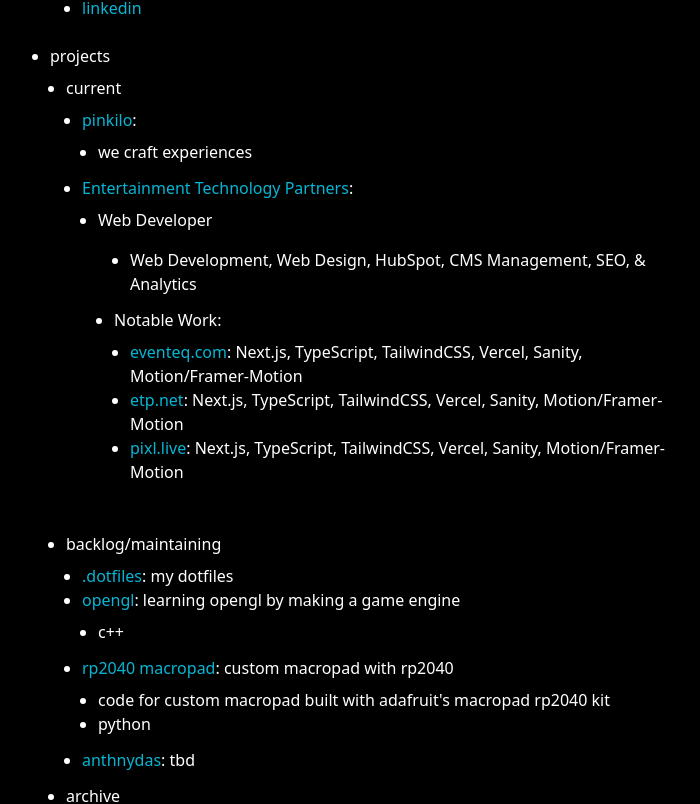
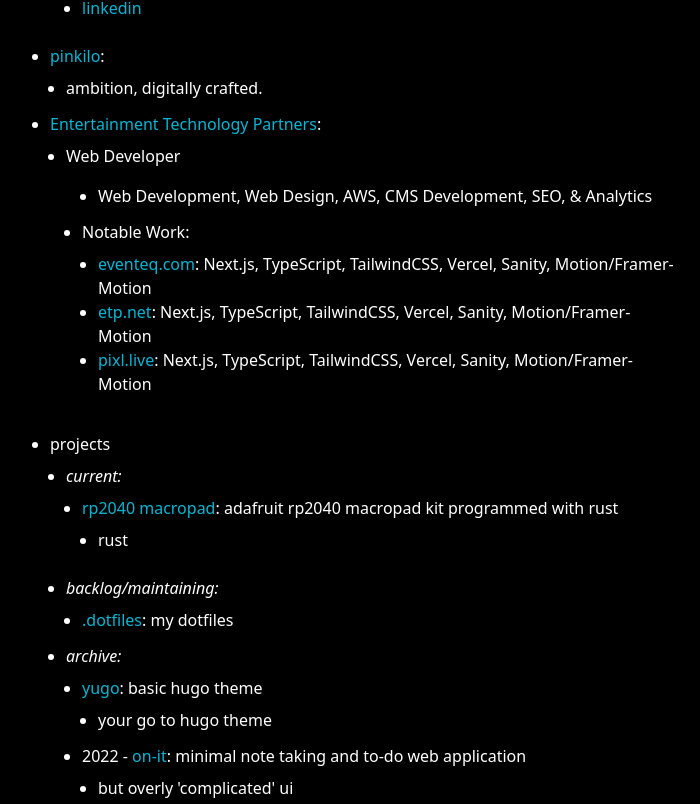
Before and after one commit to byanthny/anthnydas.com, a Next.js app: page / in a window 1280 px wide. Shown: the part 272-1076 px from the top of the page, without its empty margins (286-986 px from the left). Built offline with nearby package versions, Linux system fonts and the light colour scheme.

Commit message:
feat: minor adjustments to content

```diff
--- a/components/Items.tsx
+++ b/components/Items.tsx
@@ -23,15 +23,11 @@
           </li>
         </ul>
       </ul>
-      <li>projects</li>
-      <ul>
-        <li>current</li>
-        <ul>
       <li>
         <a href="https://github.com/pinkilo">pinkilo</a>:
       </li>
       <ul>
-            <li>we craft experiences</li>
+        <li>ambition, digitally crafted.</li>
       </ul>
       <li>
         <a href="https://etp.net">Entertainment Technology Partners</a>:
@@ -41,8 +37,8 @@
         <ul>
           <ul>
             <li>
-                  Web Development, Web Design, HubSpot, CMS
-                  Management, SEO, & Analytics
+              Web Development, Web Design, AWS, CMS Development, SEO, &
+              Analytics
             </li>
           </ul>
           <li>Notable Work:</li>
@@ -52,49 +48,55 @@
               TypeScript, TailwindCSS, Vercel, Sanity, Motion/Framer-Motion
             </li>
             <li>
-                  <a href="https://etp.net">etp.net</a>: Next.js,
-                  TypeScript, TailwindCSS, Vercel, Sanity, Motion/Framer-Motion
+              <a href="https://etp.net">etp.net</a>: Next.js, TypeScript,
+              TailwindCSS, Vercel, Sanity, Motion/Framer-Motion
             </li>
             <li>
-                  <a href="https://pixl.live">pixl.live</a>: Next.js,
-                  TypeScript, TailwindCSS, Vercel, Sanity, Motion/Framer-Motion
+              <a href="https://pixl.live">pixl.live</a>: Next.js, TypeScript,
+              TailwindCSS, Vercel, Sanity, Motion/Framer-Motion
             </li>
           </ul>
         </ul>
       </ul>
+      <li>projects</li>
+      <ul>
+        <li>
+          <em>current:</em>
+        </li>
+        <ul>
+          <li>
+            <a href="https://github.com/byanthny/macropad-rp2040">
+              rp2040 macropad
+            </a>
+            : adafruit rp2040 macropad kit programmed with rust
+          </li>
+          <ul>
+            <li>rust</li>
           </ul>
-        <li>backlog/maintaining</li>
+        </ul>
+        <li>
+          <em>backlog/maintaining:</em>
+        </li>
         <ul>
           <li>
             <a href="https://github.com/byanthny/.dotfiles">.dotfiles</a>: my
             dotfiles
           </li>
-          <li>
-            <a href="https://github.com/byanthny/opengl">opengl</a>: learning
-            opengl by making a game engine
+          {/* <li>
+            <a href="https://github.com/byanthny/opengl">opengl [on hold]</a>:
+            learning opengl by making a game engine
           </li>
           <ul>
             <li>c++</li>
+          </ul> */}
+          {/* <li>
+            <a href="https://github.com/byanthny/anthnydas.com">anthnydas</a>:
+            tbd
+          </li> */}
         </ul>
         <li>
-            <a href="https://github.com/byanthny/macropad-rp2040">
-              rp2040 macropad
-            </a>
-            : custom macropad with rp2040
+          <em>archive:</em>
         </li>
-          <ul>
-            <li>
-              code for custom macropad built with adafruit&apos;s macropad
-              rp2040 kit
-            </li>
-            <li>python</li>
-          </ul>
-          <li>
-            <a href="https://github.com/byanthny/anthnydas.com">anthnydas</a>:
-            tbd
-          </li>
-        </ul>
-        <li>archive</li>
         <ul>
           <li>
             <a href="https://github.com/byanthny/yugo">yugo</a>: basic hugo
@@ -218,7 +220,7 @@
         </li>
       </ul>
     </ul>
-  );
-};
+  )
+}
 
-export default Items;
+export default Items
```
Lines whose indentation alone changed are shown as unchanged.
